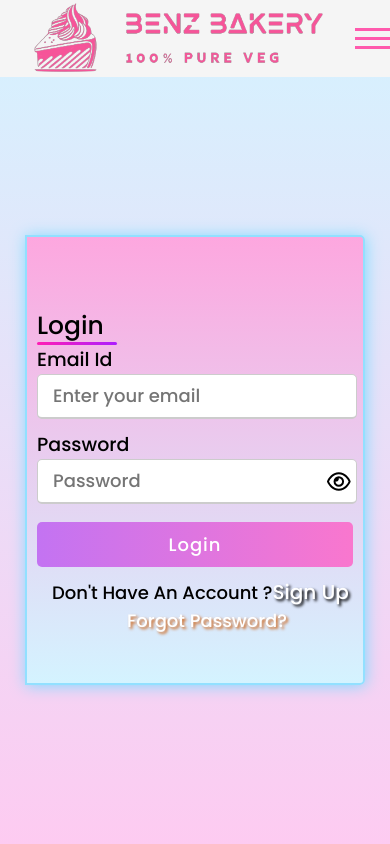
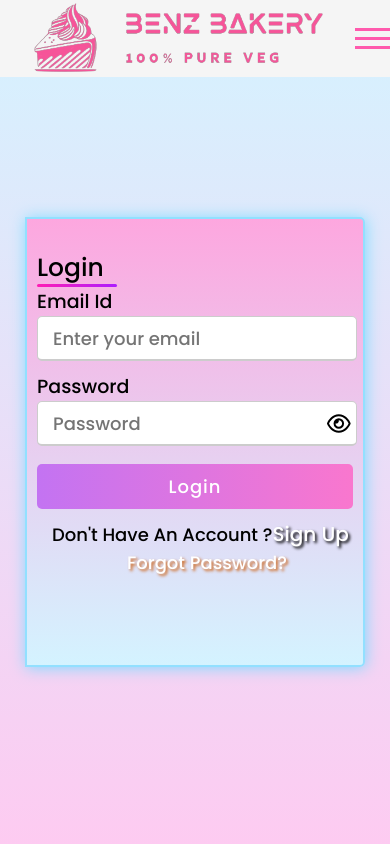
Before and after one commit to akashyadav2000/benzbakery-web-app, a React (Vite) app: page /benzbakery-web-app/Login in a window 390 px wide. Shown: the top 844 px of the page. Built offline with nearby package versions, Linux system fonts and the light colour scheme; a web font is replaced by a local one.

Commit message:
responsive:5th try 415px

```diff
--- a/src/components/Login/Login.css
+++ b/src/components/Login/Login.css
@@ -234,12 +234,15 @@
       @media only screen and (max-width: 415px) {
 
         .login-container{
-            padding-top: 40px;
             height: 450px;
         }
 
+        .account-container{
+            padding-top: 40px;
+        }
+
         .login-title{
-            margin-top: 30px;
+            margin-top: 20px;
         }
 
         .login-btn:hover {
```
